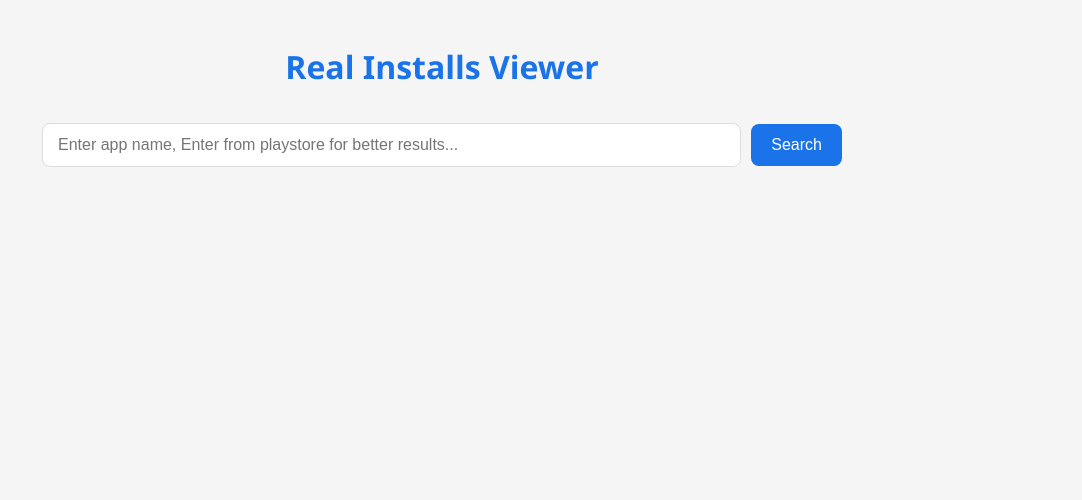
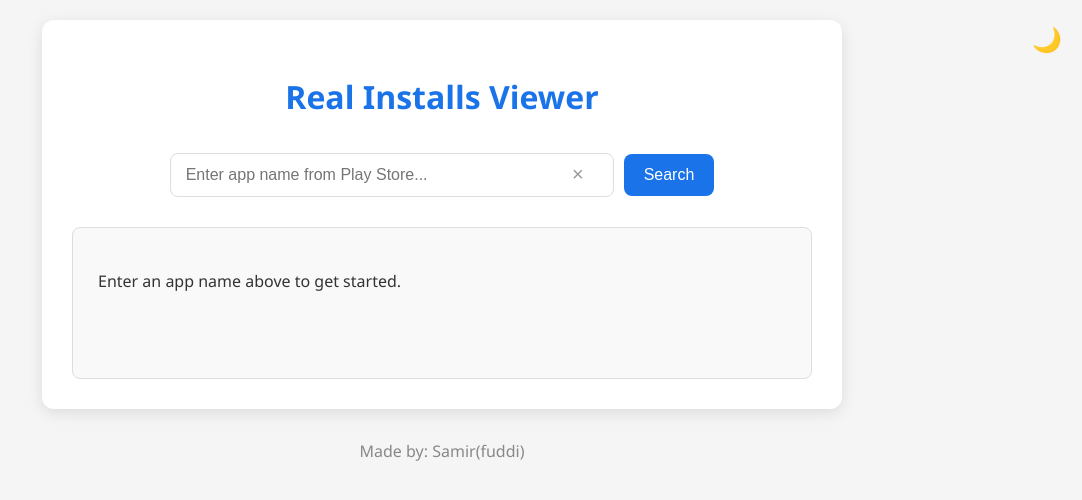
Before and after one commit to Mirvo19/Real-installs-viewer-py, a Flask app: page / in a window 1280 px wide. Shown: the top 500 px of the page, without its empty margins (198-1280 px from the left). Run offline with Flask 3, Linux system fonts and the light colour scheme.

Commit message:
Add files via upload

```diff
--- a/template/index.html
+++ b/template/index.html
@@ -1,21 +1,30 @@
 <!DOCTYPE html>
-<html>
+<html lang="en">
 <head>
-        <title>Real installs viewer</title>
-        <link rel="stylesheet" href="{{url_for('static', filename='styles.css')}}">
+    <meta charset="UTF-8">
+    <meta name="viewport" content="width=device-width, initial-scale=1.0">
+    <title>Real Installs Viewer</title>
+    <link rel="stylesheet" href="{{ url_for('static', filename='styles.css') }}">
 </head>
 <body>
-     <div class="ctn">
-      <h1>
-        Real Installs Viewer
-      </h1>
+    <div class="theme-switcher" onclick="toggleTheme()">🌙</div>
+    <div class="container">
+        <h1>Real Installs Viewer</h1>
         <div class="search-container">
-        <input type="text" id="search-input" placeholder="Enter app name, Enter from playstore for better results...">
+            <div class="input-wrapper">
+                <input type="text" id="search-input" placeholder="Enter app name from Play Store...">
+                <button id="clear-btn" onclick="clearSearch()">×</button>
+            </div>
             <button onclick="searchApp()">Search</button>
         </div>
-      <div id="reasult" class="reasult"></div>
+        <div id="result" class="result">
+            <p>Enter an app name above to get started.</p>
         </div>
-
+        <button id="copy-btn" onclick="copyResults()" style="display: none;">Copy Results</button>
+    </div>
+    <footer>
+        <p>Made by: Samir(fuddi)</p>
+    </footer>
+    <script src="{{ url_for('static', filename='script.js') }}"></script>
 </body>
-    <script src="{{url_for('static', filename='script.js')}}"></script>
 </html>
```
Lines whose indentation alone changed are shown as unchanged.
